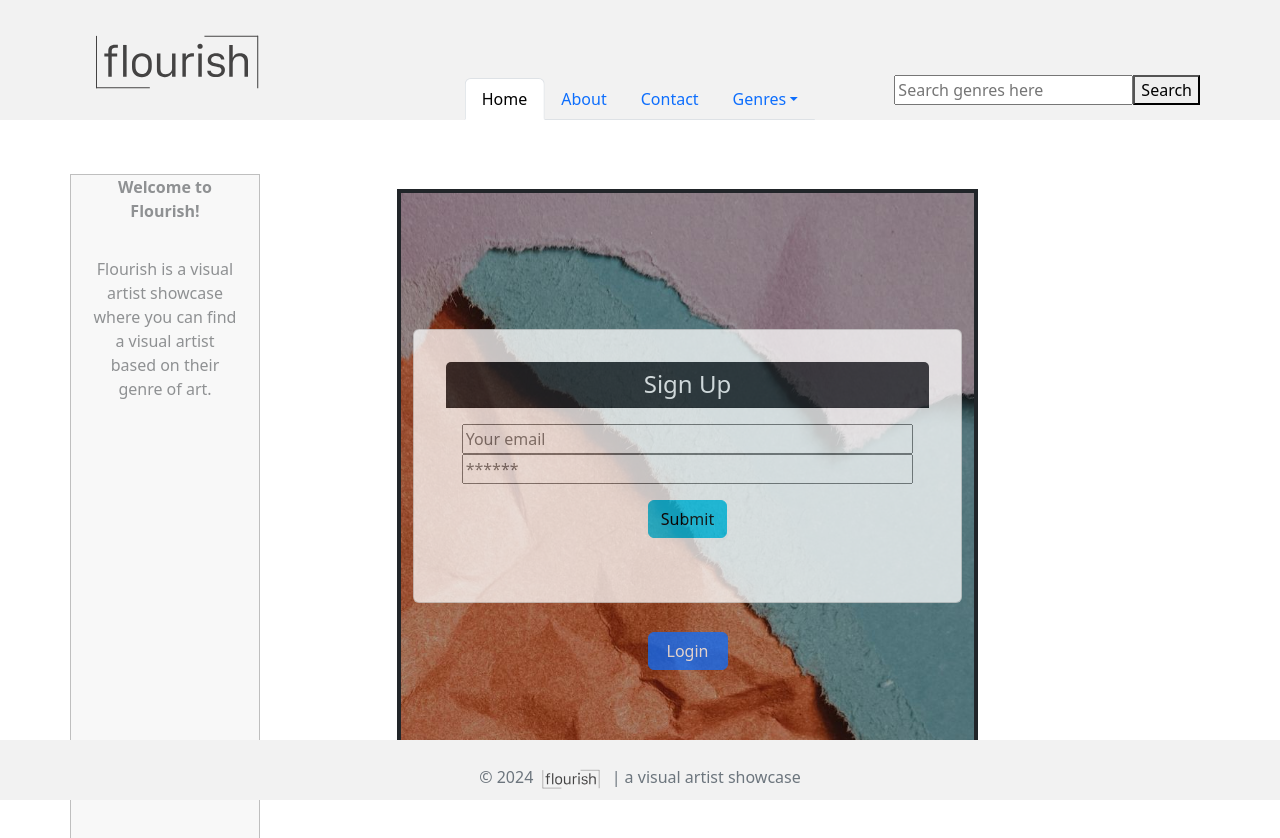
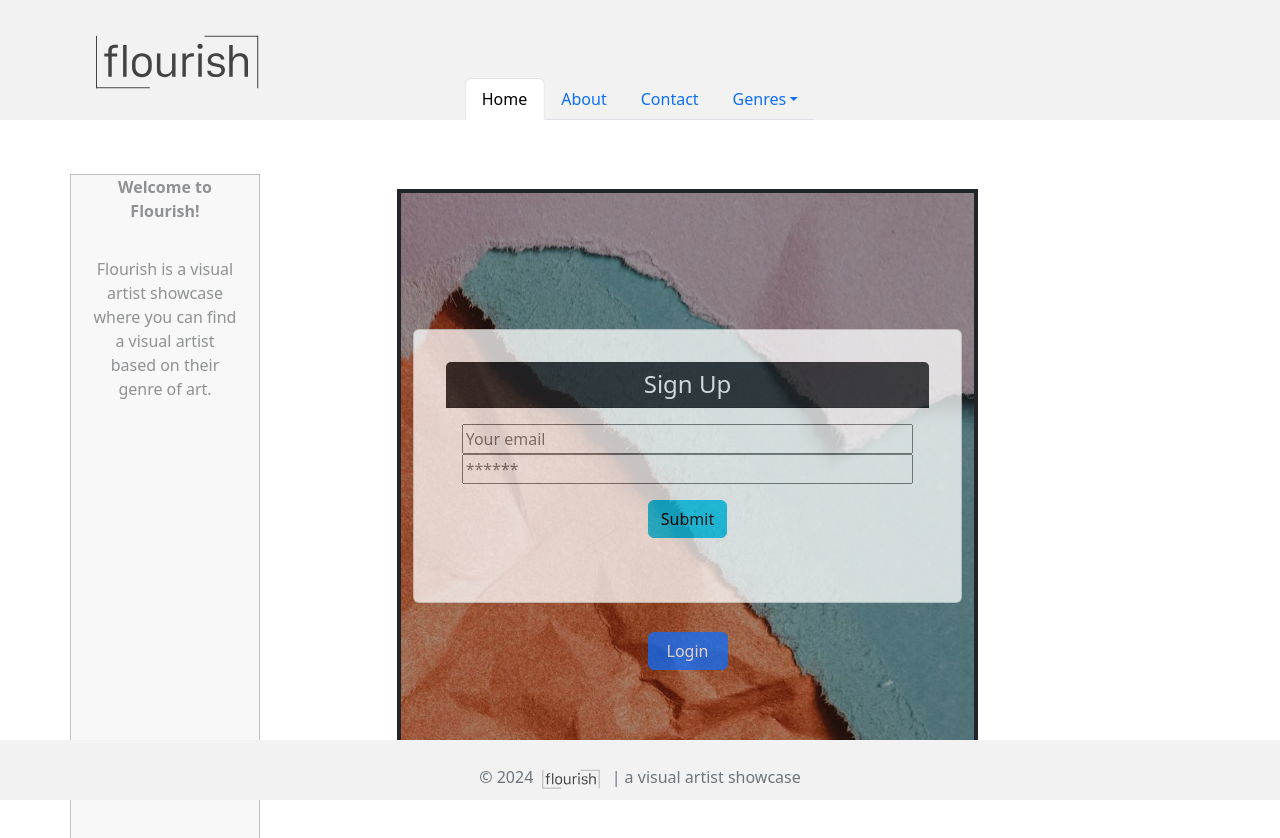
Before and after one commit to rickdeakins/flourish, a React (Vite) app in the folder client/: page / in a window 1280 px wide. Shown: the top 838 px of the page. Built offline with nearby package versions, Linux system fonts and the light colour scheme.

Commit message:
removed search bar from header

```diff
--- a/client/src/components/Header.jsx
+++ b/client/src/components/Header.jsx
@@ -28,7 +28,6 @@
 
 import React from 'react';
 import 'bootstrap/dist/css/bootstrap.min.css';
-import SearchBar from './Searchbar'; // Import the SearchBar component
 import NavTabs from './NavTabs';
 
 const Header = () => {
@@ -39,11 +38,6 @@ const Header = () => {
           <div className="position-absolute" style={{ left: '80px', top: '15%' }}>
             <img src="/assets/logotemp.svg" alt="logo" style={{ width: '200px', height: 'auto' }} />
           </div>
-          {/* Add the SearchBar component here */}
-          <div className="position-absolute" style={{ right: '80px', top: '75px' }}>
-            <SearchBar onSearch={(query) => console.log('Searching for:', query)} />
-          </div>
-          {/* End of SearchBar component */}
         <NavTabs />
         </div>
       </header>
```
